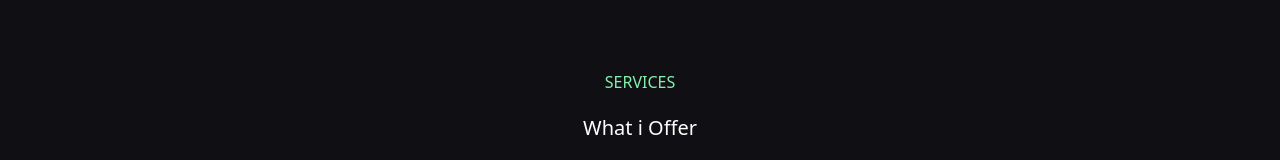
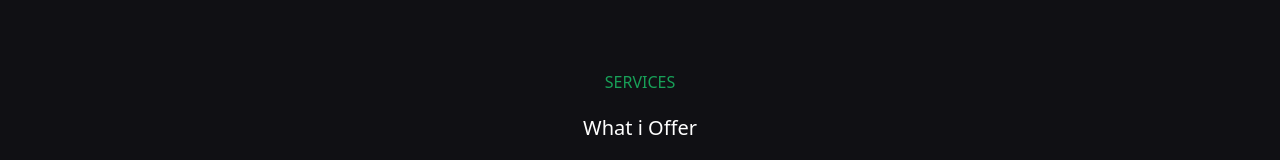
Before and after one commit to Hackersgoddest/my-portfolio, a Vue app: page / in a window 1280 px wide. Shown: the part 710-870 px from the top of the page. Built offline with nearby package versions, Linux system fonts and the light colour scheme.

Commit message:
changed text color

```diff
--- a/src/layouts/Header.vue
+++ b/src/layouts/Header.vue
@@ -2,7 +2,7 @@
   <div
     class="flex flex-col justify-center items-center bg-[#101014] pt-20 pb-20"
   >
-    <n-h4 class="text-green-300 mb-1"> {{ title }} </n-h4>
+    <n-h4 class="text-[#18A058] mb-1"> {{ title }} </n-h4>
     <n-p class="text-xl font-normal mb-1 text-white">{{ description }}</n-p>
   </div>
 </template>
```
